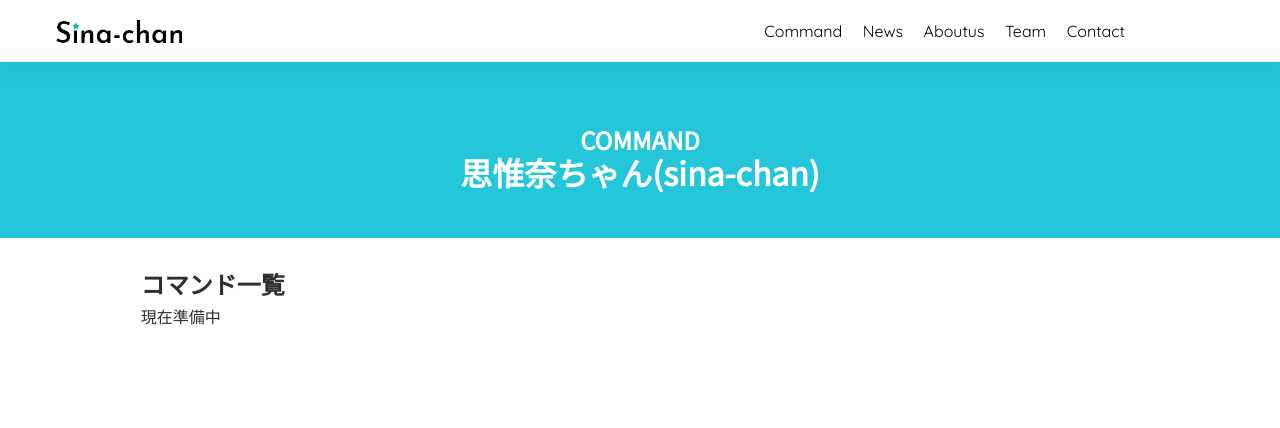
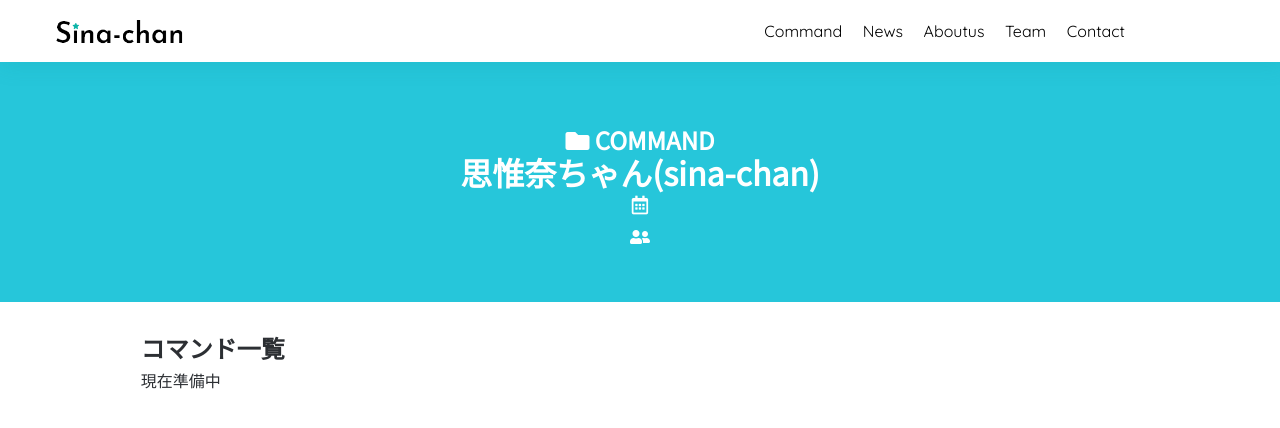
Before and after one commit to SinaKitagami/sinakitagami.github.io, a Jekyll site: the page built from command.md, in a window 1280 px wide and 900 px high. Shown: the top 428 px of the window. Built offline with Jekyll 4.4.1, drawn with Linux system fonts in a browser that asks for light colours; nearby versions of some CDN libraries.

Commit message:
Update post.html

```diff
--- a/_layouts/post.html
+++ b/_layouts/post.html
@@ -3,10 +3,10 @@ layout: default
 ---
 <div class="content">
 <div class="post-head">
-    <h2>{{ page.categories }}</h2>
+    <h2><i class="fas fa-folder"></i> {{ page.categories }}</h2>
     <h1>{{ page.title }}</h1>
-    <h3>{{ page.date | date:"%Y/%-m/%d" }}</h3>
-    <h4>{{ page.author }}</h4>
+    <h3><i class="far fa-calendar-alt"></i> {{ page.date | date:"%Y/%-m/%d" }}</h3>
+    <h4><i class="fas fa-user-friends"></i> {{ page.author }}</h4>
 </div>
 <div class="post-content">
 {{ content }}
```
